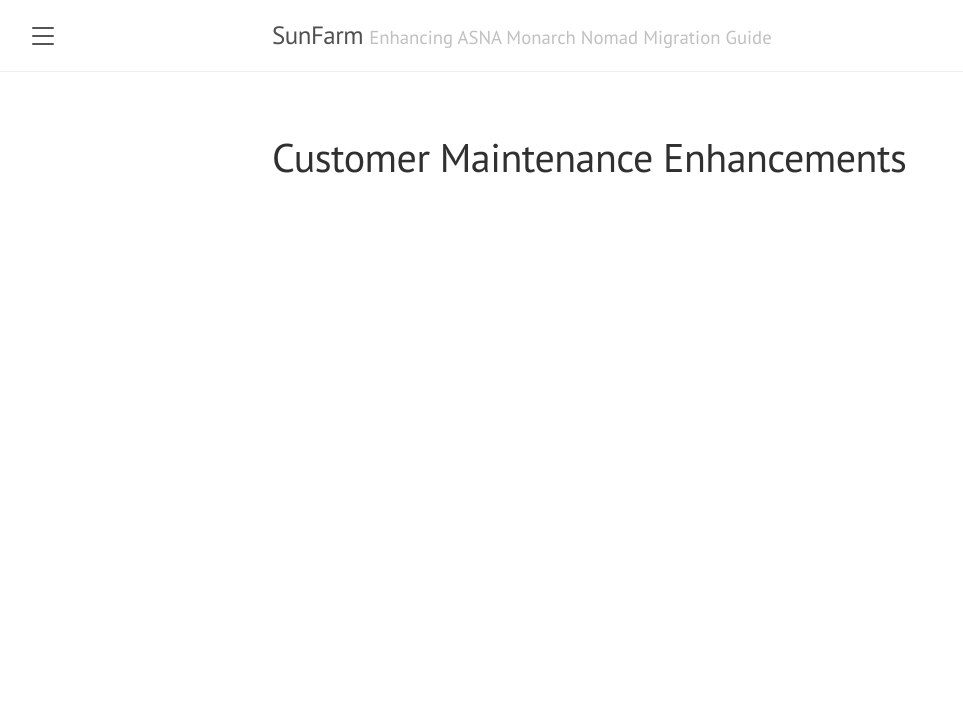
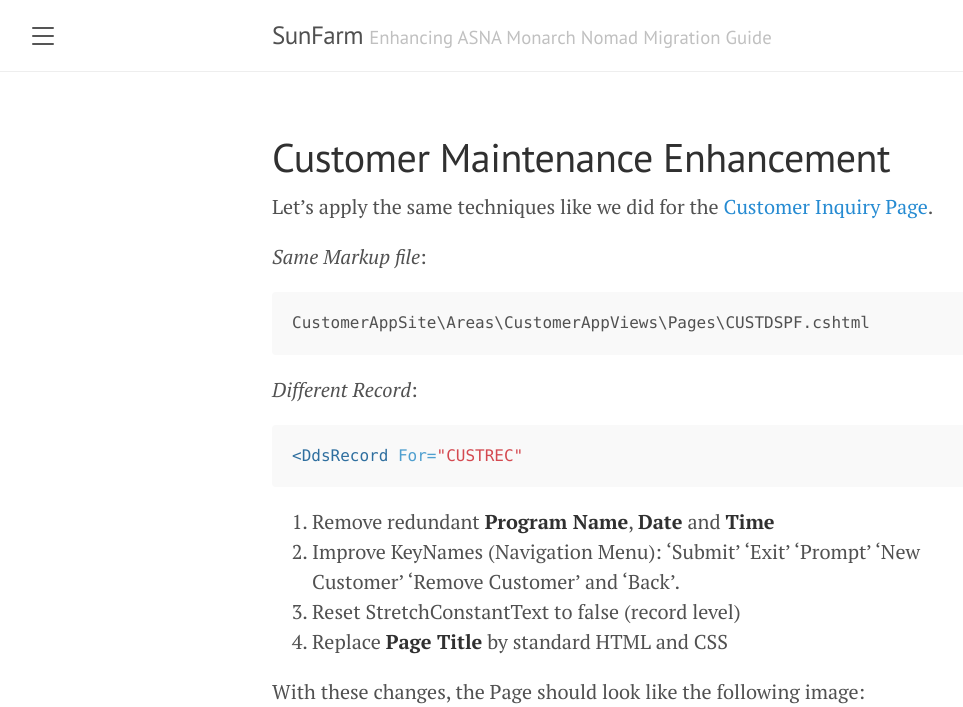
Before and after one commit to ASNA/SunFarm, a Jekyll site: the page built from docs/customer-maintenance-enhancement.md, in a window 1280 px wide. Shown: the top 707 px of the page, without its empty margins (8-971 px from the left). Built offline with Jekyll 4.4.1, drawn with Linux system fonts in a browser that asks for light colours; grey boxes are pictures that could not be loaded.

Commit message:
Customer Maintenance Prep

````diff
--- a/docs/_includes/sidebar.html
+++ b/docs/_includes/sidebar.html
@@ -18,8 +18,8 @@
     <a class="sidebar-nav-item{% if page.title == 'Constant Label Text Stretching effect' %} active{% endif %}" href="{{ '/remove-redundant-green-screen-info' | absolute_url }}">Remove Redundant Green-screen Info</a>
     <a class="sidebar-nav-item{% if page.title == 'Remove Redundant Green-screen Info' %} active{% endif %}" href="{{ '/avoid-constant-stretching/' | absolute_url }}">Constant Label Text Stretching effect</a>
     <a class="sidebar-nav-item{% if page.title == 'Enhancements affecting Business Logic' %} active{% endif %}" href="{{ '/enhancements-affecting-logic' | absolute_url }}">Enhancements affecting Business Logic</a>
-    <a class="sidebar-nav-item{% if page.title == 'Customer Maintenance Enhancements' %} active{% endif %}" href="{{ /customer-maintenance-enhancement/ | absolute_url }}">Customer Maintenance Enhancements</a>
-
+    <a class="sidebar-nav-item{% if page.title == 'Customer Maintenance Enhancement' %} active{% endif %}" href="{{ '/customer-maintenance-enhancement' | absolute_url }}">Customer Maintenance Enhancement</a>
+    <a class="sidebar-nav-item{% if page.title == 'Adding Image to Page' %} active{% endif %}" href="{{ '/adding-image-to-page/'' | absolute_url }}">Customer Maintenance Enhancement</a>
     <span class="sidebar-nav-item">Guide v{{ site.version }}</span>
   </nav>
 
--- a/docs/customer-maintenance-enhancement.md
+++ b/docs/customer-maintenance-enhancement.md
@@ -1,5 +1,31 @@
 ---
 layout: page
-title: Customer Maintenance Enhancements
+title: Customer Maintenance Enhancement
 permalink: /customer-maintenance-enhancement/
 ---
+Let’s apply the same techniques like we did for the [Customer Inquiry Page]({{ site.rooturl }}/remove-redundant-green-screen-info/).
+
+*Same Markup file*:
+
+~~~
+CustomerAppSite\Areas\CustomerAppViews\Pages\CUSTDSPF.cshtml
+~~~
+
+*Different Record*:
+```html
+<DdsRecord For="CUSTREC"
+```
+
+1. Remove redundant **Program Name**, **Date** and **Time**
+2. Improve KeyNames (Navigation Menu): ‘Submit’ ‘Exit' ‘Prompt’ ‘New Customer’ ‘Remove Customer’ and ‘Back’.
+3. Reset StretchConstantText to false (record level)
+4. Replace **Page Title** by standard HTML and CSS
+
+With these changes, the Page should look like the following image:
+
+![Customer Maintenance Prep](/images/page-two-00.png/)
+
+<br>
+<br>
+<br>
+[Continue ...]({{ site.rooturl }}/adding-image-to-page/)
````
Also changed, not shown: docs/images/page-two-00.png (added).
